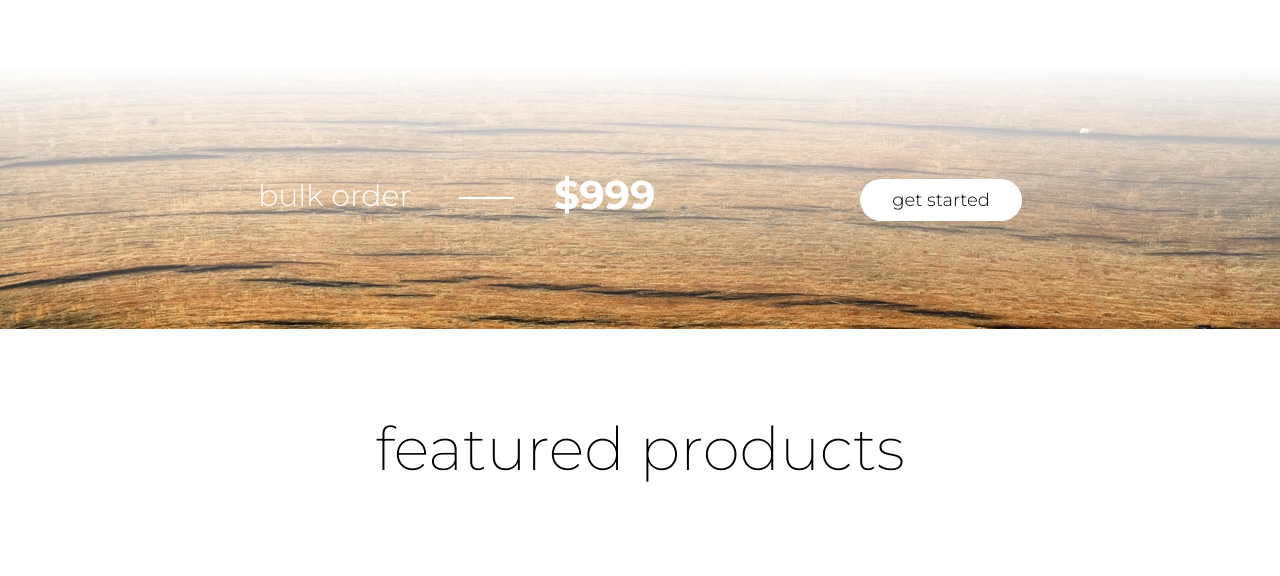
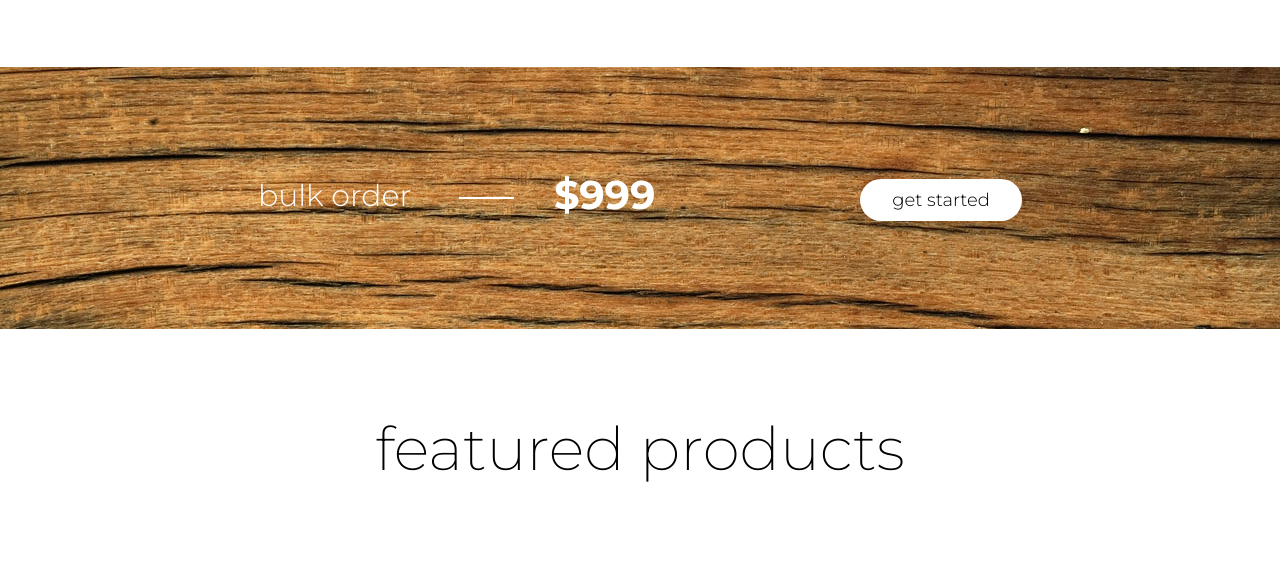
Before and after one commit to KimTran27/paul, a plain HTML site: page index.html in a window 1280 px wide. Shown: the part 151-727 px from the top of the page. Drawn offline with nearby package versions, Linux system fonts and the light colour scheme.

Commit message:
took gradient in callout off

```diff
--- a/styles/style.css
+++ b/styles/style.css
@@ -738,7 +738,7 @@ a {
 /* Callout
 /* ------------------------------------------- */
 .callout {
-  background: -webkit-linear-gradient(top, rgba(255,255,255,1) 0%,rgba(255,255,255,0) 100%), url(../images/wooden.jpg);
+  background: url(../images/wooden.jpg);
   color: white;
   text-align: center; }
   .callout .offer {
```
